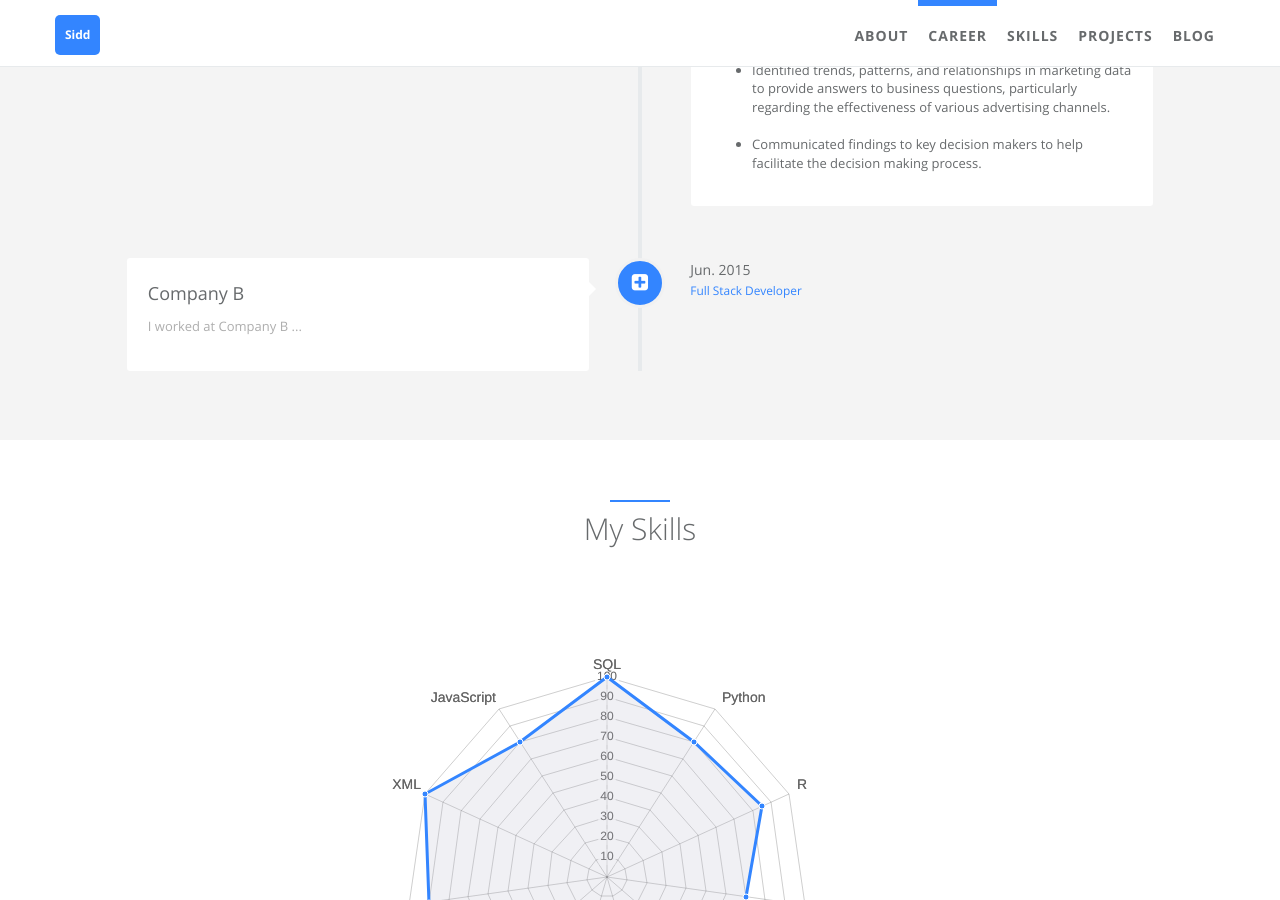
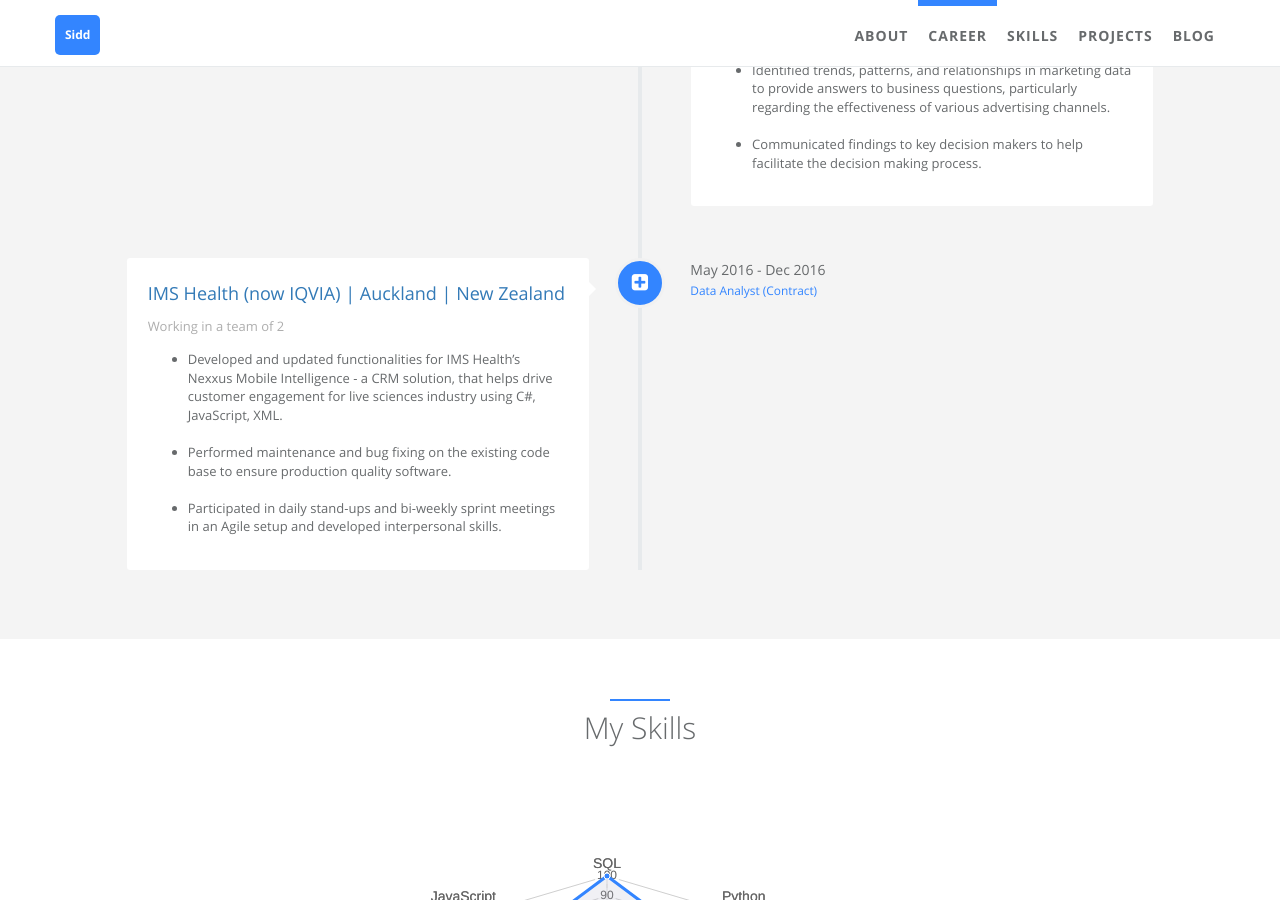
Before and after one commit to sarora/sarora.github.io, a Jekyll site: the page built from index.html, in a window 1280 px wide and 900 px high, scrolled down 1540 px. Built offline with Jekyll 4.4.1, drawn with Linux system fonts in a browser that asks for light colours.

Commit message:
Add IMS experience

```diff
--- a/_data/index/careers.yml
+++ b/_data/index/careers.yml
@@ -25,7 +25,7 @@
       <li>Designed and maintained SQL scripts on a regular basis to generate meaningful datasets from marketing data. <br/><br/></li>
       <li>Identified trends, patterns, and relationships in marketing data to provide answers to business questions, particularly regarding the effectiveness of various advertising channels. <br/><br/></li>
       <li>Communicated findings to key decision makers to help facilitate the decision making process.</li> </ul>
-    i18n: company_a_desc
+    i18n: company_b_desc
   date:
     detail: May 2016 - Dec 2016
     i18n: company_b_date
@@ -35,15 +35,18 @@
   icon: fa-plus-square
 
 - name:
-    detail: Company B
+    detail: <a title= "iqvia.com" href="https://www.iqvia.com/" target="_blank">IMS Health (now IQVIA) | Auckland | New Zealand</a>
     i18n: company_c
   desc:
-    detail: I worked at Company B ...
+    detail: Working in a team of 2 <ul style="list-style-type:disc">
+      <li>Developed and updated functionalities for IMS Health’s Nexxus Mobile Intelligence - a CRM solution, that helps drive customer engagement for live sciences industry using C#, JavaScript, XML. <br/><br/></li>
+      <li>Performed maintenance and bug fixing on the existing code base to ensure production quality software. <br/><br/></li>
+      <li>Participated in daily stand-ups and bi-weekly sprint meetings in an Agile setup and developed interpersonal skills. </li> </ul>
     i18n: company_c_desc
   date:
-    detail: Jun. 2015
-    i18n: company_b_date
+    detail: May 2016 - Dec 2016
+    i18n: company_c_date
   job:
-    detail: Full Stack Developer
+    detail: Data Analyst (Contract)
     i18n: company_c_job
   icon: fa-plus-square
```
